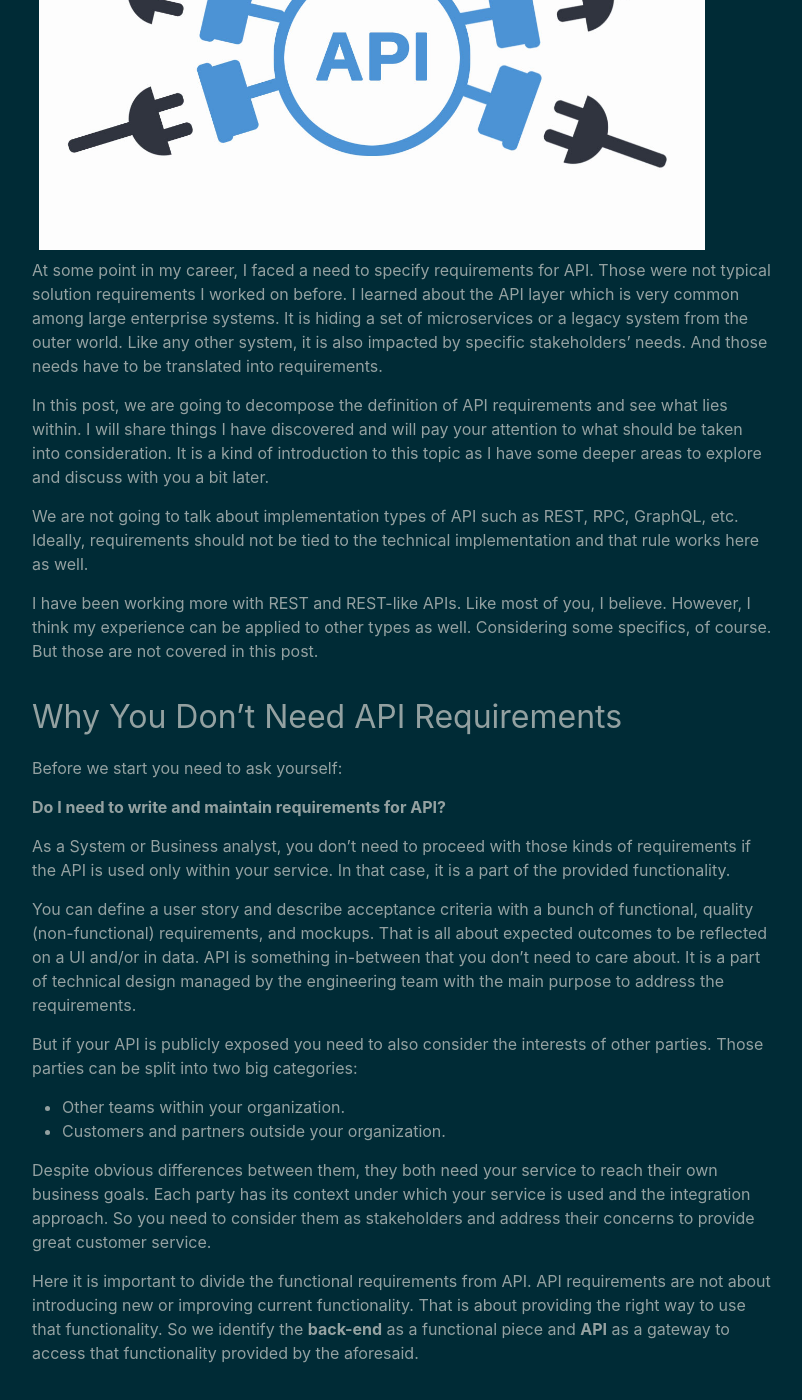
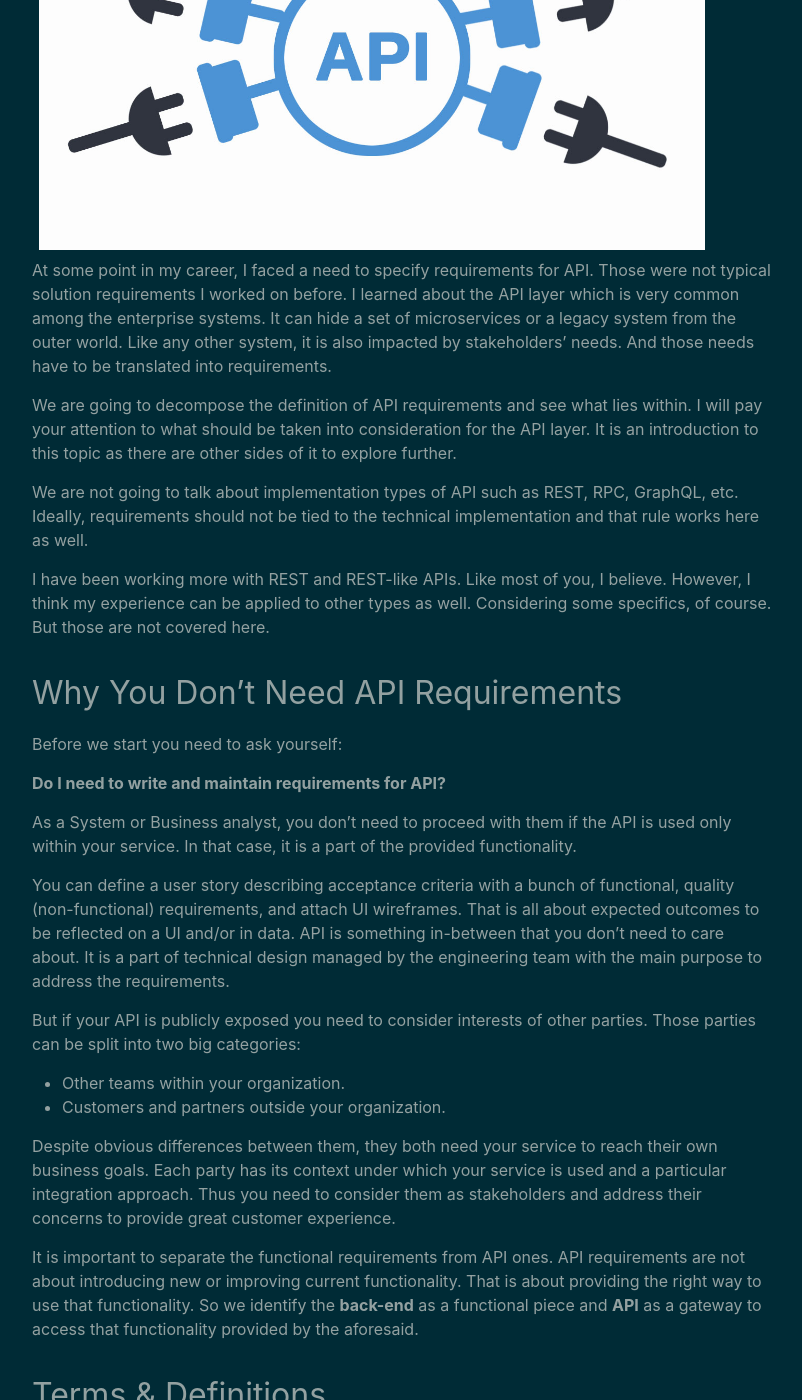
Before and after one commit to averlarque/izakharau-blog-jekyll, a Jekyll site: the page built from _posts/2021-03-01-definition-of-api-requirements.markdown, in a window 1280 px wide and 1400 px high, scrolled down 338 px. Shown: the whole window, without its empty margins (238-1040 px from the left). Built offline with Jekyll 4.4.1, drawn with Linux system fonts in a browser that asks for light colours; comment, search, counter and statistics services are not loaded; some of the changed text lies outside the part shown.

Commit message:
added about page, linkedin badge in header with additional social icons, updated the post

```diff
--- a/_config.yml
+++ b/_config.yml
@@ -21,7 +21,7 @@
 title: IZAKHARAU.ME
 author:
   name: Ilya Zakharau
-  email: elijah.zaharov@gmail.com
+  email: ilya.zakharau@gmail.com
 description: >- # this means to ignore newlines until "baseurl:"
   Essays about Product Ownership, Business & System Analysis in Enterprise systems.
 baseurl: "" # the subpath of your site, e.g. /blog
@@ -33,6 +33,11 @@ minima:
   social_links:
     linkedin: ilya-zakharau
     telegram: averlarque
+    facebook: ilya.zakharau
+    twitter: ilya_zakharau
+
+header_pages:
+  - about.markdown
 
 # Build settings
 theme: minima
--- a/_includes/footer.html
+++ b/_includes/footer.html
@@ -5,6 +5,14 @@
 
     <div class="footer-col-wrapper">
       <div class="footer-col">
+        <script type="text/javascript" src="https://platform.linkedin.com/badges/js/profile.js" async defer></script>
+        <div class="LI-profile-badge"  data-version="v1" data-size="small" data-locale="ru_RU" data-type="horizontal" data-theme="dark" data-vanity="ilya-zakharau" style="width: 100%;">
+          <a class="LI-simple-link" href='https://by.linkedin.com/in/ilya-zakharau?trk=profile-badge'>Ilya Zakharau</a>
+          </div>
+      </div>
+
+      <div class="footer-col">
+        <p>{{ site.description | escape }}</p>
         <p class="feed-subscribe">
           <a href="{{ 'feed.xml' | relative_url }}">
             <svg class="svg-icon orange">
@@ -23,9 +31,6 @@
         </ul>
       {%- endif %}
       </div>
-      <div class="footer-col">
-        <p>{{ site.description | escape }}</p>
-      </div>
     </div>
 
     <div class="social-links">
--- a/_posts/2021-03-01-definition-of-api-requirements.markdown
+++ b/_posts/2021-03-01-definition-of-api-requirements.markdown
@@ -1,18 +1,18 @@
 ---
 layout: post
 title: "Definition of API requirements"
-date: 2021-03-24 17:48:51 +0300
+date: 2021-03-30 01:00:00 +0300
 author: Ilya Zakharau
 category: System Analysis
 ---
 <img src="/assets/images/api.jpg" width="90%" alt=API style="vertical-align:middle;margin:1% 1%"><br>
-At some point in my career, I faced a need to specify requirements for API. Those were not typical solution requirements I worked on before. I learned about the API layer which is very common among large enterprise systems. It is hiding a set of microservices or a legacy system from the outer world. Like any other system, it is also impacted by specific stakeholders' needs. And those needs have to be translated into requirements.
+At some point in my career, I faced a need to specify requirements for API. Those were not typical solution requirements I worked on before. I learned about the API layer which is very common among the enterprise systems. It can hide a set of microservices or a legacy system from the outer world. Like any other system, it is also impacted by stakeholders' needs. And those needs have to be translated into requirements.
 
-In this post, we are going to decompose the definition of API requirements and see what lies within. I will share things I have discovered and will pay your attention to what should be taken into consideration. It is a kind of introduction to this topic as I have some deeper areas to explore and discuss with you a bit later.
+We are going to decompose the definition of API requirements and see what lies within. I will pay your attention to what should be taken into consideration for the API layer. It is an introduction to this topic as there are other sides of it to explore further.
 
 We are not going to talk about implementation types of API such as REST, RPC, GraphQL, etc. Ideally, requirements should not be tied to the technical implementation and that rule works here as well.
 
-I have been working more with REST and REST-like APIs. Like most of you, I believe. However, I think my experience can be applied to other types as well. Considering some specifics, of course. But those are not covered in this post.
+I have been working more with REST and REST-like APIs. Like most of you, I believe. However, I think my experience can be applied to other types as well. Considering some specifics, of course. But those are not covered here.
 
 ## Why You Don't Need API Requirements
 
@@ -20,17 +20,17 @@ Before we start you need to ask yourself:
 
 **Do I need to write and maintain requirements for API?**
 
-As a System or Business analyst, you don't need to proceed with those kinds of requirements if the API is used only within your service. In that case, it is a part of the provided functionality.
+As a System or Business analyst, you don't need to proceed with them if the API is used only within your service. In that case, it is a part of the provided functionality.
 
-You can define a user story and describe acceptance criteria with a bunch of functional, quality (non-functional) requirements, and mockups. That is all about expected outcomes to be reflected on a UI and/or in data. API is something in-between that you don't need to care about. It is a part of technical design managed by the engineering team with the main purpose to address the requirements.
+You can define a user story describing acceptance criteria with a bunch of functional, quality (non-functional) requirements, and attach UI wireframes. That is all about expected outcomes to be reflected on a UI and/or in data. API is something in-between that you don't need to care about. It is a part of technical design managed by the engineering team with the main purpose to address the requirements.
 
-But if your API is publicly exposed you need to also consider the interests of other parties. Those parties can be split into two big categories:
+But if your API is publicly exposed you need to consider interests of other parties. Those parties can be split into two big categories:
 * Other teams within your organization.
 * Customers and partners outside your organization.
 
-Despite obvious differences between them, they both need your service to reach their own business goals. Each party has its context under which your service is used and the integration approach. So you need to consider them as stakeholders and address their concerns to provide great customer service.
+Despite obvious differences between them, they both need your service to reach their own business goals. Each party has its context under which your service is used and a particular integration approach. Thus you need to consider them as stakeholders and address their concerns to provide great customer experience.
 
-Here it is important to divide the functional requirements from API. API requirements are not about introducing new or improving current functionality. That is about providing the right way to use that functionality. So we identify the **back-end** as a functional piece and **API** as a gateway to access that functionality provided by the aforesaid.
+It is important to separate the functional requirements from API ones. API requirements are not about introducing new or improving current functionality. That is about providing the right way to use that functionality. So we identify the **back-end** as a functional piece and **API** as a gateway to access that functionality provided by the aforesaid.
 
 ## Terms & Definitions
 One more step before we go forward. Let us clarify some concepts and align on the terms used below.
@@ -64,13 +64,13 @@ For example, our API endpoint should cancel a purchase in a store. A "Purchase"
 a) make sure how we identify a right Purchase to cancel;
 b) how we proceed with the cancellation.
 
-Cancellation can mean an actual deletion (bad idea) or an update (good idea) of a Purchase data object. Changing a state of an object might trigger a chain of information updates elsewhere in the system. This is business logic and you should be aware of it. Either it is triggered automatically or you need to make additional API calls to complete that action.
+Cancellation can mean an actual deletion (bad idea) or an update (good idea) of a Purchase data object. Changing a state of an object might trigger a chain of information updates elsewhere in the system. You should be aware about the business logic. Either it is triggered automatically or you need to make additional API calls to complete that action.
 
-The second question is more complex. An API call is an invisible participant of the interaction between a user and the system (Use Case). One call can participate in several use cases with each having its context. You might cover each context with a separate API endpoint or craft the one to rule them all. That is a question of implementation. The main thing here is that you need to know those contexts.
+The second question is more complex. An API call is a non-visible participant of the interaction between a user and the system (i.e. Use Case). One call can participate in several use cases with each having its context. You might cover each context with a separate API endpoint or craft the one to rule them all. That is a question of implementation. The main thing here is that you need to understand those contexts.
 
 Again, it is easier to own the context when it is all about systems within your organization. But when API goes outside and customer success is relying on that, it is difficult to consider all possible contexts which may appear.
 
-The important thing here is that you lack control over how APIs are used. You can define the rules, provide some documentation, and hope that will work. Just be prepared that problems occur where no one expects them to be.
+You lack control over how APIs are used. You can define the rules, provide some documentation, and hope that will work. Just be prepared that problems occur where no one expects them to be.
 
 ### Prerequisites
 Now we know why we build our API endpoint and what it does. Next step to define what conditions need to be satisfied to make that call. In most cases we talk here about authentication and authorization:
@@ -122,7 +122,7 @@ Making a chain of calls to one or several back-end services with a few Entities
 
 You need to define a sequence of steps on how that chain will work. It is important to consider accessibility, especially if third-parties services are involved. And what kind of request is passed for each call and how each response should be processed.
 
-Don't forget about non-functional stuff: maintaining overall performance and sustainability. More steps we have in a sequence - the higher probability of a failure. You need to consider different "bad" scenarios: long response time, bad data, downtime, etc. Even if such "edge" cases seem to be unreal you should consider them. You might not have covered all of them due to time and financial restrictions.
+Don't forget about non-functional stuff: maintaining overall performance and sustainability. More steps we have in a sequence - the higher probability of a failure. You need to consider different "bad" scenarios: long response time, bad data, downtime, etc. Even if such "edge" cases seem to be unreal you should consider them. Even you can't cover them all due to time and financial restrictions.
 
 Whether you call other services within your organization or a third-party, now you are in the client’s shoes. You agree with the contract hoping both parties are going to follow their commitment. If you can somehow impact other services inside your organization by forcing them to follow or change the contract, for third-parties and vendors that can be problematic. Only if you have the leverage to make them but that is not always the case in real life. Anyway, all that should be considered when you are defining a composite API call.
 
```
Also changed, not shown: other parts of _posts/2021-03-01-definition-of-api-requirements.markdown (+1 -1 lines), about.markdown (+27 -1 lines).
